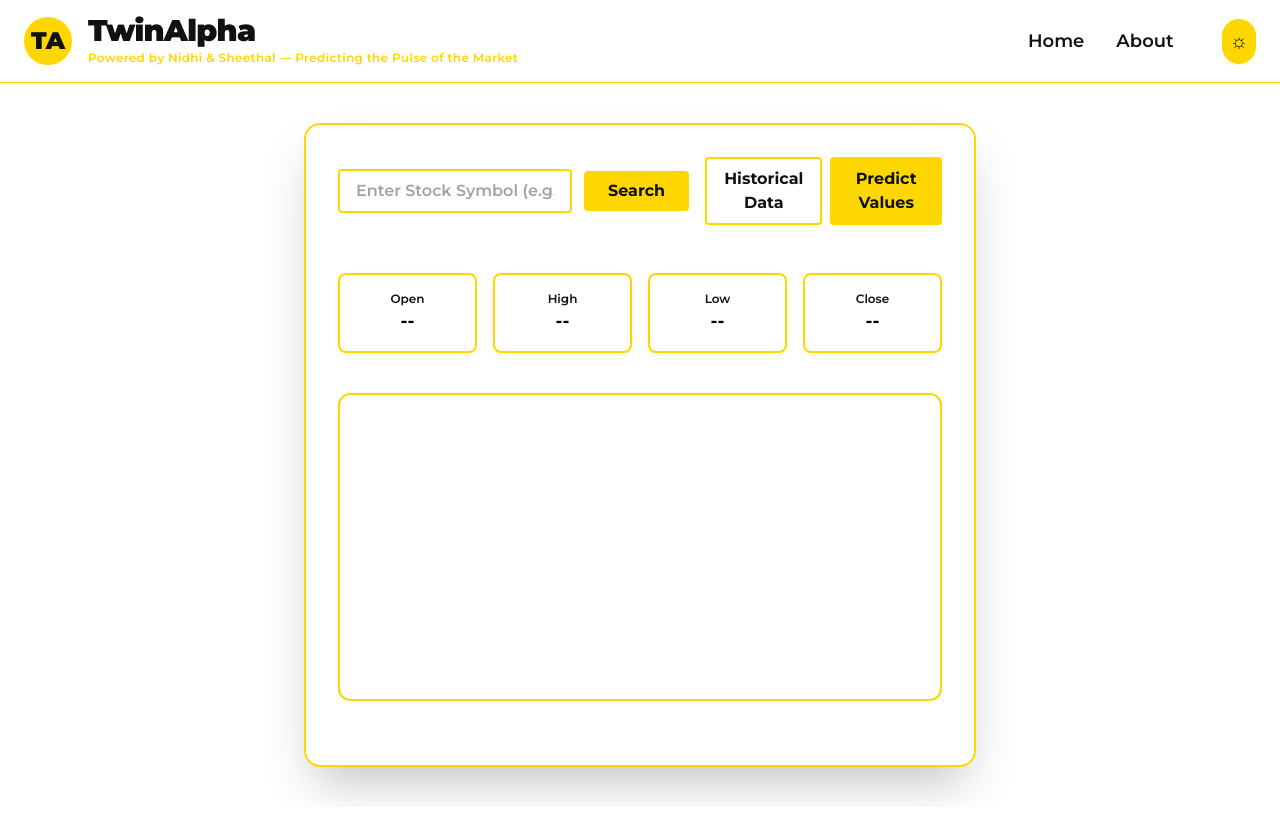
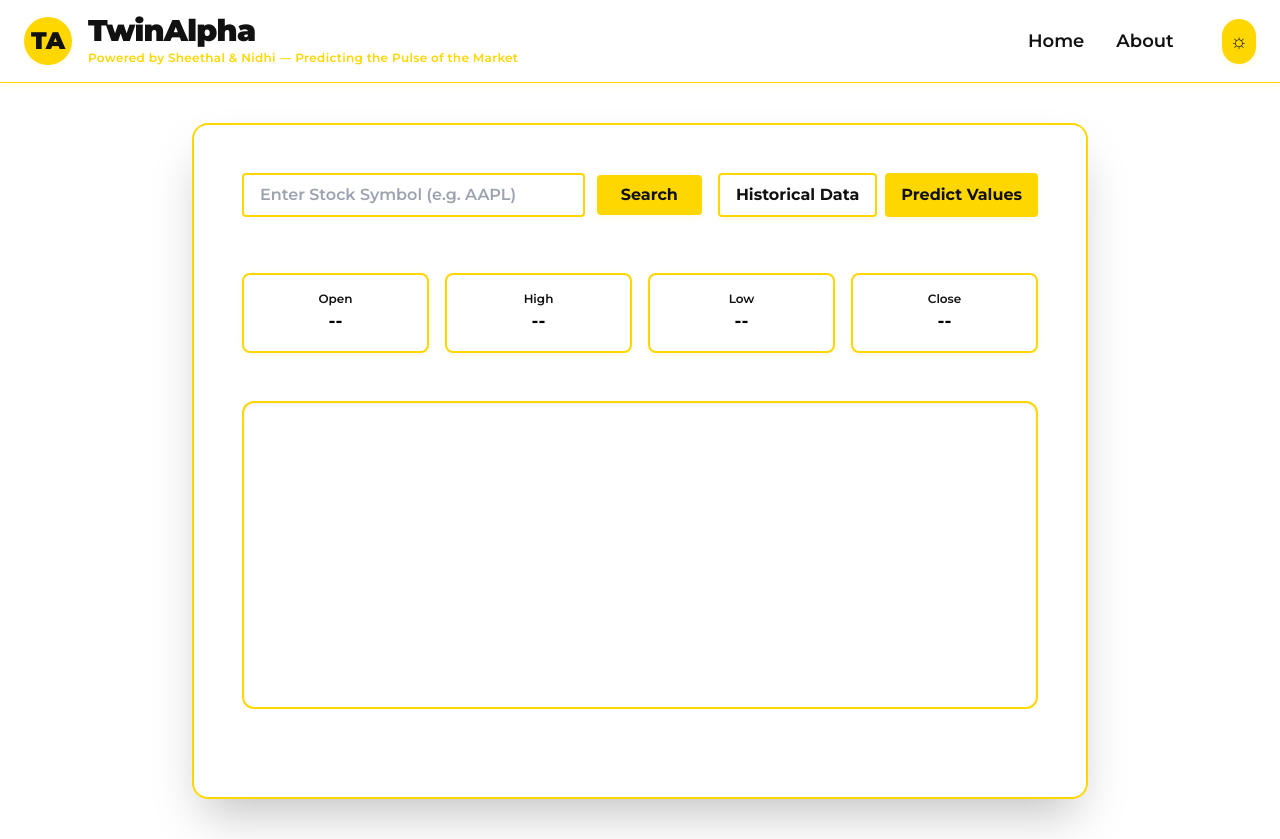
Before and after one commit to sheethal5shivakumar/stock-market-prediction-brainjs, a plain HTML site: page index.html in a window 1280 px wide. Before the commit the page ends 807 px from the top, so only its background shows below. Drawn offline with nearby package versions, Linux system fonts and the light colour scheme.

```diff
--- a/index.html
+++ b/index.html
@@ -65,7 +65,7 @@
     body.dark .loader { border-top-color: #FFD700; }
   </style>
 </head>
-<body class="bg-white min-h-screen">
+<body class="min-h-screen relative overflow-x-hidden">
   <!-- Navbar/Header -->
   <header class="w-full bg-white border-b border-gold shadow-gold">
     <div class="max-w-7xl mx-auto flex flex-col sm:flex-row items-center justify-between py-4 px-6 gap-2">
@@ -74,7 +74,7 @@
         <div class="w-12 h-12 rounded-full flex items-center justify-center bg-gold text-black font-extrabold text-2xl shadow-gold select-none">TA</div>
         <div class="flex flex-col">
           <span class="text-3xl font-extrabold tracking-tight text-black leading-none">TwinAlpha</span>
-          <span class="text-xs font-semibold gold tracking-wide mt-1">Powered by Nidhi & Sheethal — Predicting the Pulse of the Market</span>
+          <span class="text-xs font-semibold gold tracking-wide mt-1">Powered by Sheethal & Nidhi — Predicting the Pulse of the Market</span>
         </div>
       </div>
       <nav class="flex-1 flex items-center justify-end gap-8 text-lg font-semibold">
@@ -99,8 +99,8 @@
   </div>
 
   <!-- Main Content -->
-  <main class="flex flex-col items-center justify-center py-10 px-2">
-    <div class="w-full max-w-2xl bg-white/95 rounded-2xl shadow-2xl p-8 flex flex-col gap-8 border-2 border-gold">
+  <main class="flex flex-col items-center justify-center py-10 px-2 relative" style="z-index:1;">
+    <div class="w-full max-w-4xl bg-white/95 rounded-2xl shadow-2xl p-12 flex flex-col gap-10 border-2 border-gold">
       <!-- Stock Input and Actions -->
       <div class="flex flex-col sm:flex-row items-center justify-between gap-4">
         <form id="stock-form" class="flex flex-1 gap-3 items-center">
```
